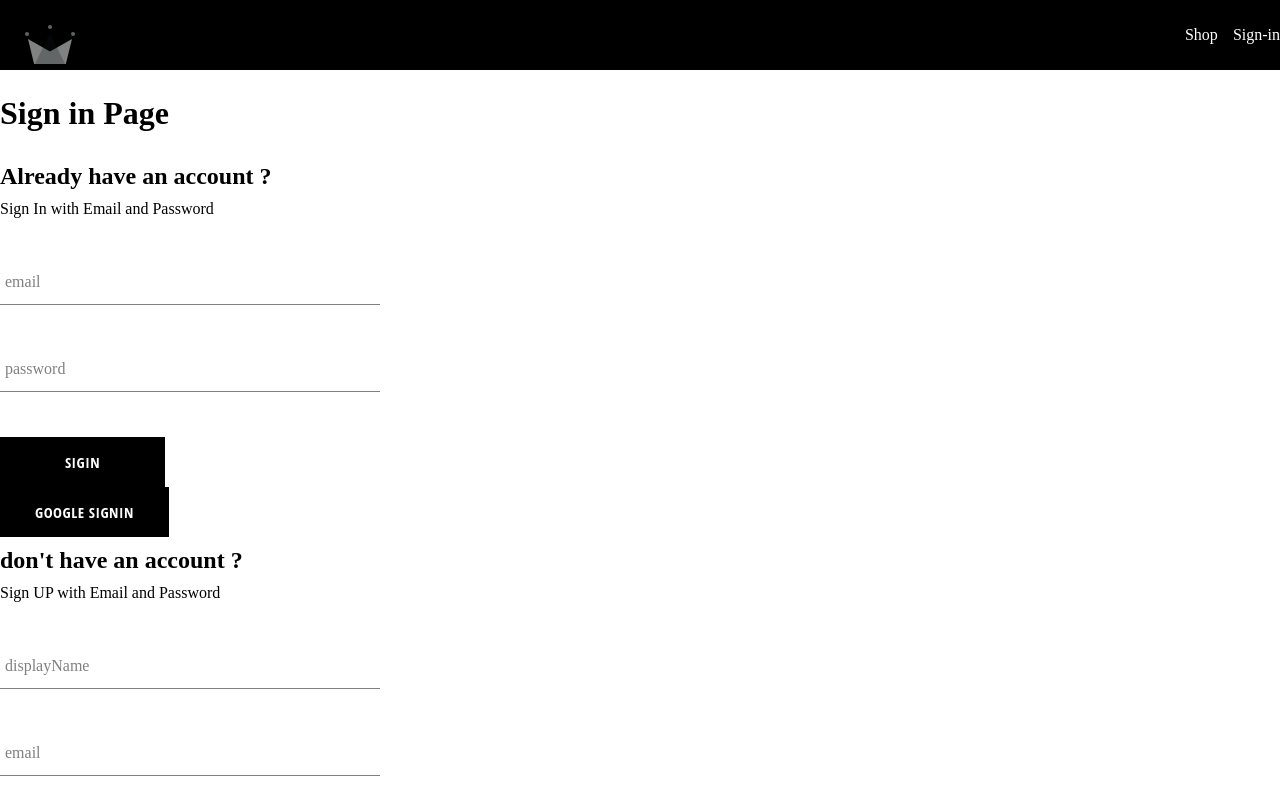
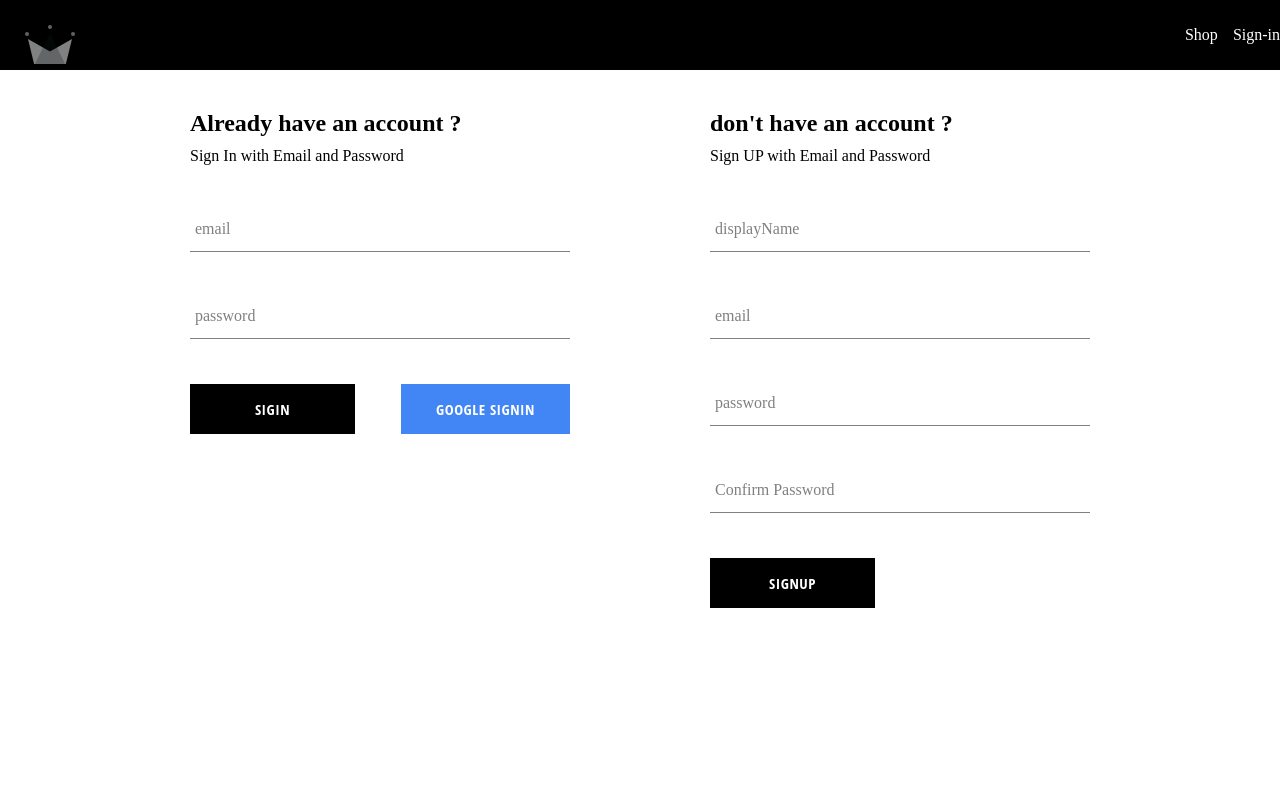
Before and after one commit to Md-sahil-a/Clothing, a React (Create React App) app in the folder clothing-data/: page /sign-in in a window 1280 px wide. Shown: the top 800 px of the page. Built offline with nearby package versions, Linux system fonts and the light colour scheme.

Commit message:
Authentication Completed

```diff
--- a/clothing-data/src/components/Realsignin/realsign.jsx
+++ b/clothing-data/src/components/Realsignin/realsign.jsx
@@ -6,6 +6,7 @@ import "../button/btn.styles.scss";
 import {
   signInWithGooglePopup,
   createrUserFromAuth,
+  Signinwithmail,
 } from "../../utils/firebase/firebase.components.js";
 
 const defaultFormFields = {
@@ -30,11 +31,24 @@ const EmaiLSignin = () => {
     createrUserFromAuth(user);
   };
 
-  const handleSubmit = (event) => {
+  const handleSubmit = async (event) => {
     event.preventDefault();
     try {
+      const response = await Signinwithmail(email, password);
+      console.log(response);
       resetFormField();
-    } catch (error) {}
+    } catch (error) {
+      switch (error.code) {
+        case "auth/wrong-password":
+          alert("Password is incorrect");
+          break;
+        case "auth/user-not-found":
+          alert("User not registered with this email");
+          break;
+        default:
+          console.log(error);
+      }
+    }
   };
 
   return (
@@ -58,8 +72,12 @@ const EmaiLSignin = () => {
           value={password}
           onChange={handleChange}
         />
-        <Button type="submit">SigIn</Button>
-        <Button onClick={SignInWithGoogle}> Google SignIn</Button>
+        <div className="btn-container">
+          <Button type="submit">SigIn</Button>
+          <Button type="button" buttonTypes="google" onClick={SignInWithGoogle}>
+            Google SignIn
+          </Button>
+        </div>
       </form>
     </div>
   );
--- a/clothing-data/src/components/Signin-with-mail/signup.scss
+++ b/clothing-data/src/components/Signin-with-mail/signup.scss
@@ -5,4 +5,8 @@
     h2{
         margin: 10px 0;
     }
+    .btn-container{
+        display: flex;
+        justify-content: space-between;
+    }
 }
--- a/clothing-data/src/components/button/btn-component.jsx
+++ b/clothing-data/src/components/button/btn-component.jsx
@@ -1,15 +1,17 @@
+const button_types = {
+  google: "google-sign-in",
+  inverted: "inverted",
+};
 
-const button_types = {
-    'google': 'google-sign-in ',
-    'inverted': 'inverted'
-}
-
-const Button = ({children, buttonTypes, otherprops }) =>{
-    return (
-        <button className={` button-container ${button_types[buttonTypes]}`} {...otherprops} >{children}</button>
-    )
-}
-
-
+const Button = ({ children, buttonTypes, ...otherprops }) => {
+  return (
+    <button
+      className={` button-container ${button_types[buttonTypes]}`}
+      {...otherprops}
+    >
+      {children}
+    </button>
+  );
+};
 
 export default Button;
--- a/clothing-data/src/components/routescomponents/NavRoute/signin/signin.jsx
+++ b/clothing-data/src/components/routescomponents/NavRoute/signin/signin.jsx
@@ -1,10 +1,9 @@
 import EmailLSignup from "../../../Signin-with-mail/signinwithform";
 import EmaiLSignin from "../../../Realsignin/realsign";
-
+import "./signin.style.scss";
 const Sign = () => {
   return (
-    <div>
-      <h1>Sign in Page</h1>
+    <div className="AuthenticationPage">
       <EmaiLSignin />
       <EmailLSignup />
     </div>
--- /dev/null
+++ b/clothing-data/src/components/routescomponents/NavRoute/signin/signin.style.scss
@@ -0,0 +1,7 @@
+.AuthenticationPage{
+    display: flex;
+    width: 900px;
+    justify-content: space-between;
+    // justify-content: space-between;
+    margin: 30px auto;
+}
--- a/clothing-data/src/utils/firebase/firebase.components.js
+++ b/clothing-data/src/utils/firebase/firebase.components.js
@@ -1,25 +1,27 @@
-
 import { initializeApp } from "firebase/app";
-import {getAuth, GoogleAuthProvider, signInWithPopup,createUserWithEmailAndPassword } from "firebase/auth";
-import {getFirestore, doc, getDoc, setDoc} from "firebase/firestore"
+import {
+  getAuth,
+  GoogleAuthProvider,
+  signInWithPopup,
+  createUserWithEmailAndPassword,
+  signInWithEmailAndPassword,
+} from "firebase/auth";
+import { getFirestore, doc, getDoc, setDoc } from "firebase/firestore";
 const firebaseConfig = {
   apiKey: "AIzaSyCsM1fhkexC_q-hrAAZrMo0DMq0lA6H-uA",
   authDomain: "clothing-843a1.firebaseapp.com",
   projectId: "clothing-843a1",
   storageBucket: "clothing-843a1.appspot.com",
   messagingSenderId: "264192511496",
-  appId: "1:264192511496:web:bc63281c9cf70118a34bbd"
+  appId: "1:264192511496:web:bc63281c9cf70118a34bbd",
 };
-
-
-
 
 const firebaseapp = initializeApp(firebaseConfig);
 
 const provider = new GoogleAuthProvider();
 
 provider.setCustomParameters({
-    prompt: 'select_account'
+  prompt: "select_account",
 });
 
 export const auth = getAuth();
@@ -27,30 +29,33 @@ export const signInWithGooglePopup = () => signInWithPopup(auth, provider);
 
 export const db = getFirestore();
 
-export const createrUserFromAuth = async (userAuth, additionalData = {})=>{
-  const userDocRef =  doc(db, "users", userAuth.uid);
+export const createrUserFromAuth = async (userAuth, additionalData = {}) => {
+  const userDocRef = doc(db, "users", userAuth.uid);
   const snapShot = await getDoc(userDocRef);
   console.log(snapShot.exists());
-  if(!snapShot.exists()){
-    const {displayName, email} = userAuth;
+  if (!snapShot.exists()) {
+    const { displayName, email } = userAuth;
     const createdAt = new Date();
-    try{
-      await setDoc(userDocRef,{
+    try {
+      await setDoc(userDocRef, {
         displayName,
         email,
         createdAt,
         ...additionalData,
-      })
-
-    }catch(error){
+      });
+    } catch (error) {
       console.log("Error creating the user", error.message);
     }
   }
   return userDocRef;
 };
 
+export const CreateAuthWithEmail = async (email, password) => {
+  if (!email || !password) return;
+  return await createUserWithEmailAndPassword(auth, email, password);
+};
 
-export const CreateAuthWithEmail = async(email, password)=>{
-  if(!email || !password) return;
-  return await createUserWithEmailAndPassword(auth,email, password);
-}
+export const Signinwithmail = async (email, password) => {
+  if (!email || !password) return;
+  return await signInWithEmailAndPassword(auth, email, password);
+};
```
